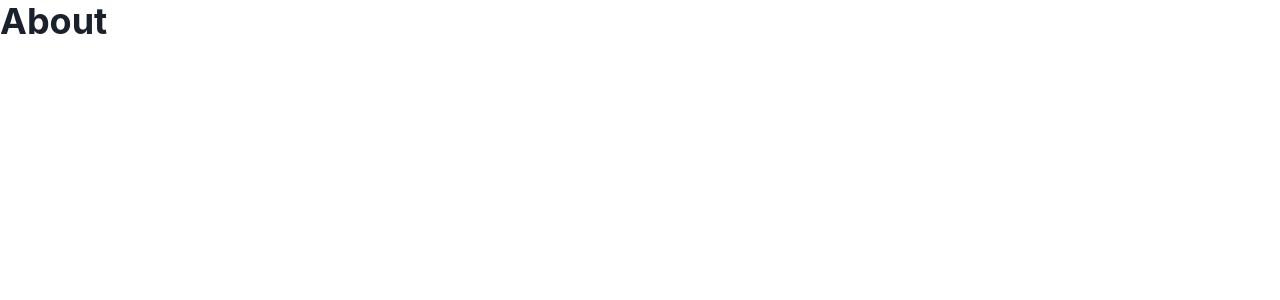
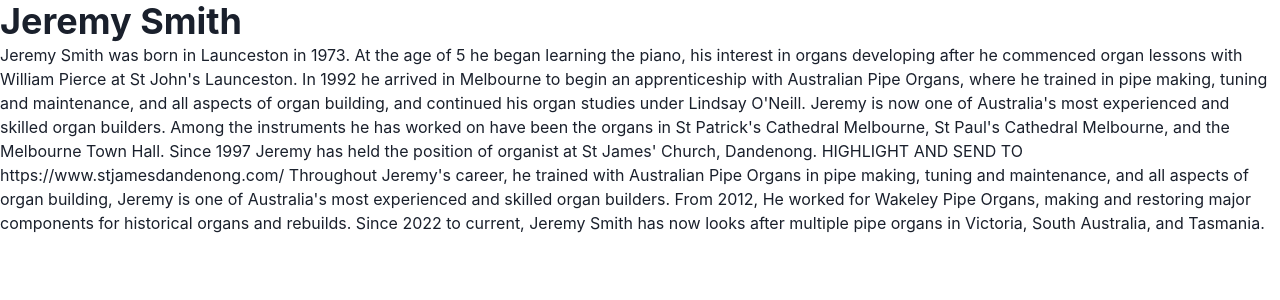
Before and after one commit to vansmith1/organ-building-information-website, a Next.js app in the folder my-app/: page /about in a window 1280 px wide. Shown: the top 300 px of the page. Built offline with nearby package versions, Linux system fonts and the light colour scheme.

Commit message:
Added information from about me page.

```diff
--- a/my-app/src/pages/about.tsx
+++ b/my-app/src/pages/about.tsx
@@ -1,5 +1,35 @@
-import { Heading } from "@chakra-ui/react";
+import { Text, Heading } from "@chakra-ui/react";
 
 export default function About() {
-  return <Heading>About</Heading>;
+  	return (
+		<>
+			<Heading>
+				Jeremy Smith
+			</Heading>
+			<Text>
+				Jeremy Smith was born in Launceston in 1973.
+				At the age of 5 he began learning the piano,
+				his interest in organs developing after he commenced organ
+				lessons with William Pierce at St John's Launceston. In 1992
+				he arrived in Melbourne to begin an apprenticeship with
+				Australian Pipe Organs, where he trained in pipe making,
+				tuning and maintenance, and all aspects of organ building,
+				and continued his organ studies under Lindsay O'Neill.
+				Jeremy is now one of Australia's most experienced and skilled organ builders.
+				Among the instruments he has worked on have been the organs in
+				St Patrick's Cathedral Melbourne, St Paul's Cathedral Melbourne,
+				and the Melbourne Town Hall. Since 1997 Jeremy has held the position
+				of organist at St James' Church, Dandenong. HIGHLIGHT AND SEND TO https://www.stjamesdandenong.com/
+
+				Throughout Jeremy's career, he trained with Australian Pipe Organs
+				in pipe making, tuning and maintenance, and all aspects of organ building,
+				Jeremy is one of Australia's most experienced and skilled organ builders.
+				From 2012, He worked for Wakeley Pipe Organs, making and restoring major
+				components for historical organs and rebuilds.
+
+				Since 2022 to current, Jeremy Smith has now looks after multiple
+				pipe organs in Victoria, South Australia, and Tasmania.
+			</Text>
+		</>
+    )
 }
```
Also changed, not shown: my-app/public/images/aboutme.webp (added).
